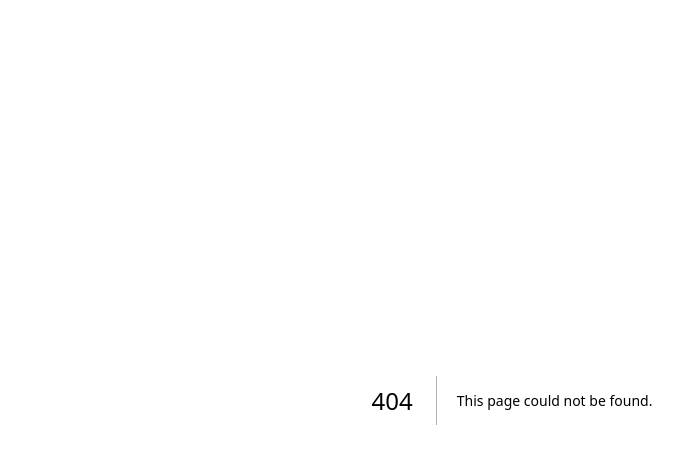
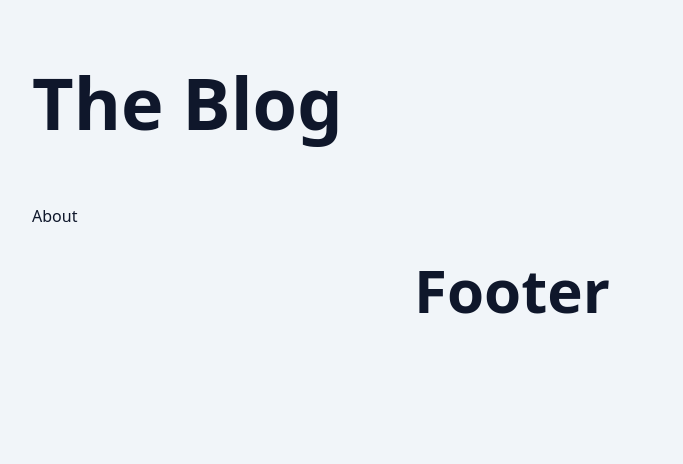
Before and after one commit to williamandradesantana/react-next-nest-luiz-otavio-miranda, a Next.js app in the folder blog/: page /about in a window 1280 px wide. Before the commit this address had no page. Shown: the top 464 px of the page, without its empty margins (128-811 px from the left). Built offline with nearby package versions, Linux system fonts and the light colour scheme.

Commit message:
Sobre layout.tsx (root) e Metadata do Next para title e description

```diff
--- /dev/null
+++ b/blog/src/app/about/page.tsx
@@ -0,0 +1,9 @@
+import { Metadata } from "next";
+
+export const metadata: Metadata = {
+  title: "About",
+};
+
+export default function AboutPage() {
+  return <h1>About</h1>;
+}
--- a/blog/src/app/layout.tsx
+++ b/blog/src/app/layout.tsx
@@ -1,8 +1,13 @@
 import type { Metadata } from "next";
 import "./globals.css";
+import { Container } from "@/components/Container";
+import { Header } from "@/components/Header";
 
 export const metadata: Metadata = {
-  title: "The blog - Este é um blog com Next.js",
+  title: {
+    default: " The blog - Este é um blog com Next.js",
+    template: "%s | The blog",
+  },
   description: "Essa seria a descrição da página",
 };
 
@@ -13,7 +18,17 @@ type RootLayoutProps = {
 export default function RootLayout({ children }: Readonly<RootLayoutProps>) {
   return (
     <html lang="pt-BR">
-      <body>{children}</body>
+      <body>
+        <Container>
+          <Header />
+
+          {children}
+
+          <footer>
+            <p className="text-6xl font-bold text-center py-8">Footer</p>
+          </footer>
+        </Container>
+      </body>
     </html>
   );
 }
--- a/blog/src/app/page.tsx
+++ b/blog/src/app/page.tsx
@@ -1,5 +1,3 @@
-import { Container } from "@/components/Container";
-import { Header } from "@/components/Header";
 import { PostFeatured } from "@/components/PostFeatured";
 import { PostsList } from "@/components/PostsList";
 import { SpinLoader } from "@/components/SpinLoader";
@@ -7,9 +5,7 @@ import { Suspense } from "react";
 
 export default async function HomePage() {
   return (
-    <Container>
-      <Header />
-
+    <>
       <Suspense fallback={<SpinLoader />}>
         <PostFeatured />
       </Suspense>
@@ -17,10 +13,6 @@ export default async function HomePage() {
       <Suspense fallback={<SpinLoader />}>
         <PostsList />
       </Suspense>
-
-      <footer>
-        <p className="text-6xl font-bold text-center py-8">Footer</p>
-      </footer>
-    </Container>
+    </>
   );
 }
```
